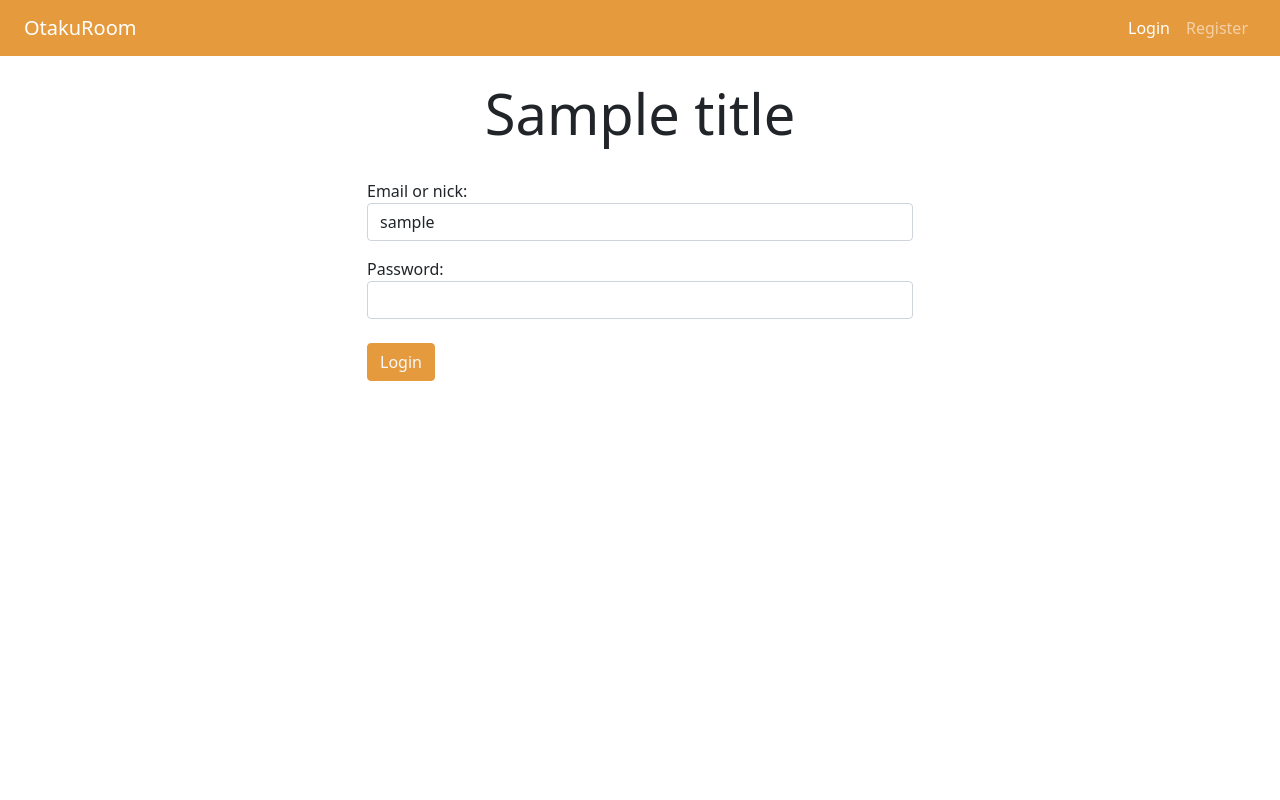
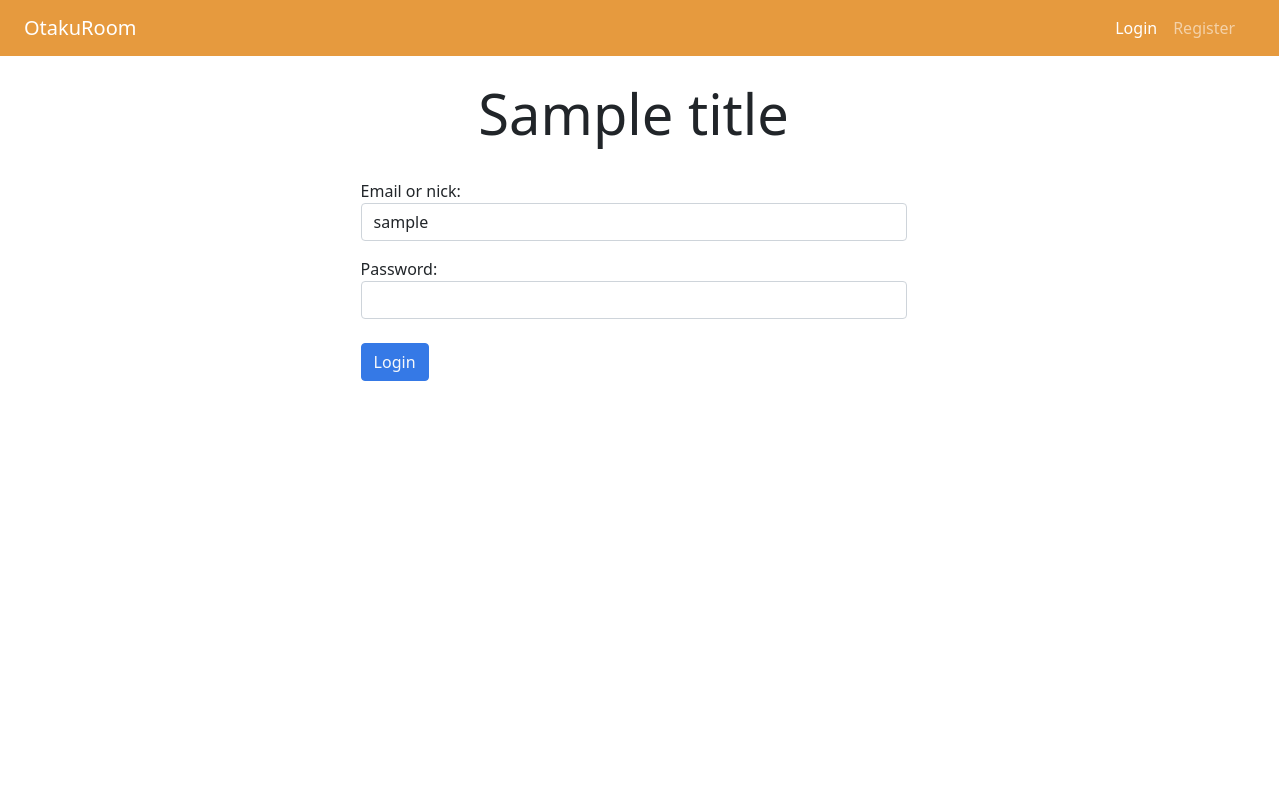
Before and after one commit to tecnicolopeza/mi_red_social, a Symfony app: template templates/user/login.html.twig in a window 1280 px wide. Run offline with Twig, Linux system fonts and the light colour scheme; the template is opened without the code that fills it: most values are stand-ins (such as "Sample title", 1, 10 or a date in 2020); some libraries are stand-ins or nearby versions.

Commit message:
cambios eestilos

```diff
--- a/src/Form/RegisterType.php
+++ b/src/Form/RegisterType.php
@@ -27,7 +27,7 @@ class RegisterType extends AbstractType
             ))
             ->add('Register', SubmitType::class, array(
                 'attr'=> array(
-                    'class'=>'btn-dark mt-2'
+                    'class'=>'btn-primary text-light mt-2'
                 )
             ))
         ;
--- a/templates/baseLogin.html.twig
+++ b/templates/baseLogin.html.twig
@@ -18,7 +18,7 @@
             {{ encore_entry_link_tags('app') }}
             <style>
             body {
-                max-width: 100vw;
+                max-width: calc(100vw - 0.8rem);
             }
             </style>
         {% endblock %}
--- a/templates/componentsHtml/sidebar.html.twig
+++ b/templates/componentsHtml/sidebar.html.twig
@@ -14,7 +14,7 @@
 <div class="col d-flex d-none d-sm-block d-md-block d-lg-block d-xl-block d-xxl-block flex-column text-white bg-dark fw-bold sidebar sticky-top" style="max-width: 270px;">
     <div class="d-flex flex-column mt-4">
         <a href="{{ path('home') }}" class="text-white text-decoration-none d-flex flex-column">
-            <img src="{{ asset('img/img-server/logo.png') }}" class="img-fluid mx-auto" width="100px" alt="logo">
+            <img style="filter: drop-shadow(1px 1px 1px white);" src="{{ asset('img/img-server/logo.png') }}" class="img-fluid mx-auto" width="100px" alt="logo">
             <span class="fs-4 mx-auto">OtakuRoom</span>
         </a>
     </div>
--- a/templates/user/login.html.twig
+++ b/templates/user/login.html.twig
@@ -35,7 +35,7 @@
             <input type="password" class="form-control" id="password" name="_password">
             <input type="hidden" name="_target_path" value="{{ path('home') }}">
 
-            <button class="btn btn-dark mt-4 text-light" type="submit">Login</button>
+            <button class="btn btn-primary mt-4 text-light" type="submit">Login</button>
         </form>
     </div>
 
--- a/templates/user/notification.html.twig
+++ b/templates/user/notification.html.twig
@@ -20,7 +20,7 @@
 <body>
 <div class="col">
 <div class="container mt-4">
-    <h1 class="box-header">{{user.nick}}'s notifications</h1>
+    <h1 class="box-header text-secondary">{{user.nick}}'s notifications</h1>
 
     <div class="row">
 
```
